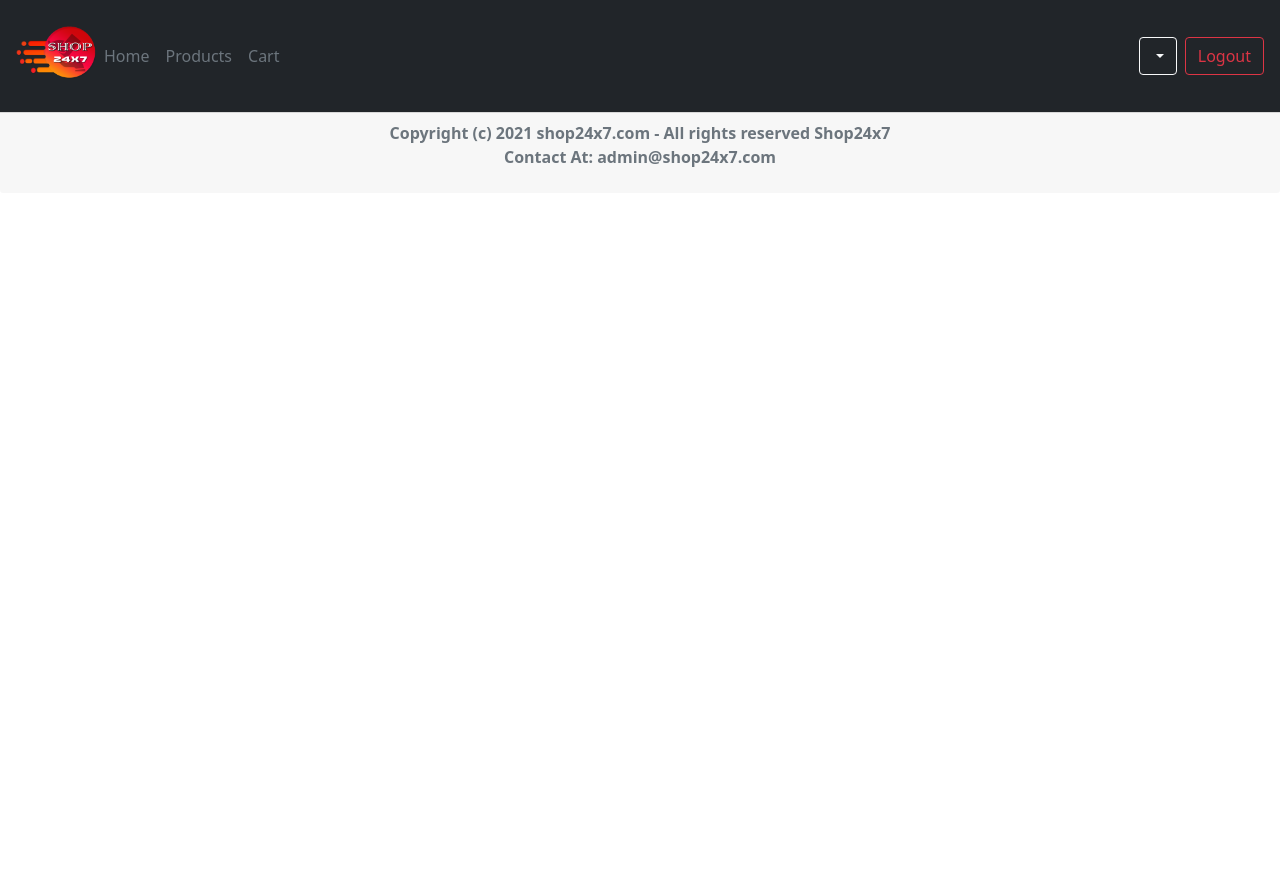
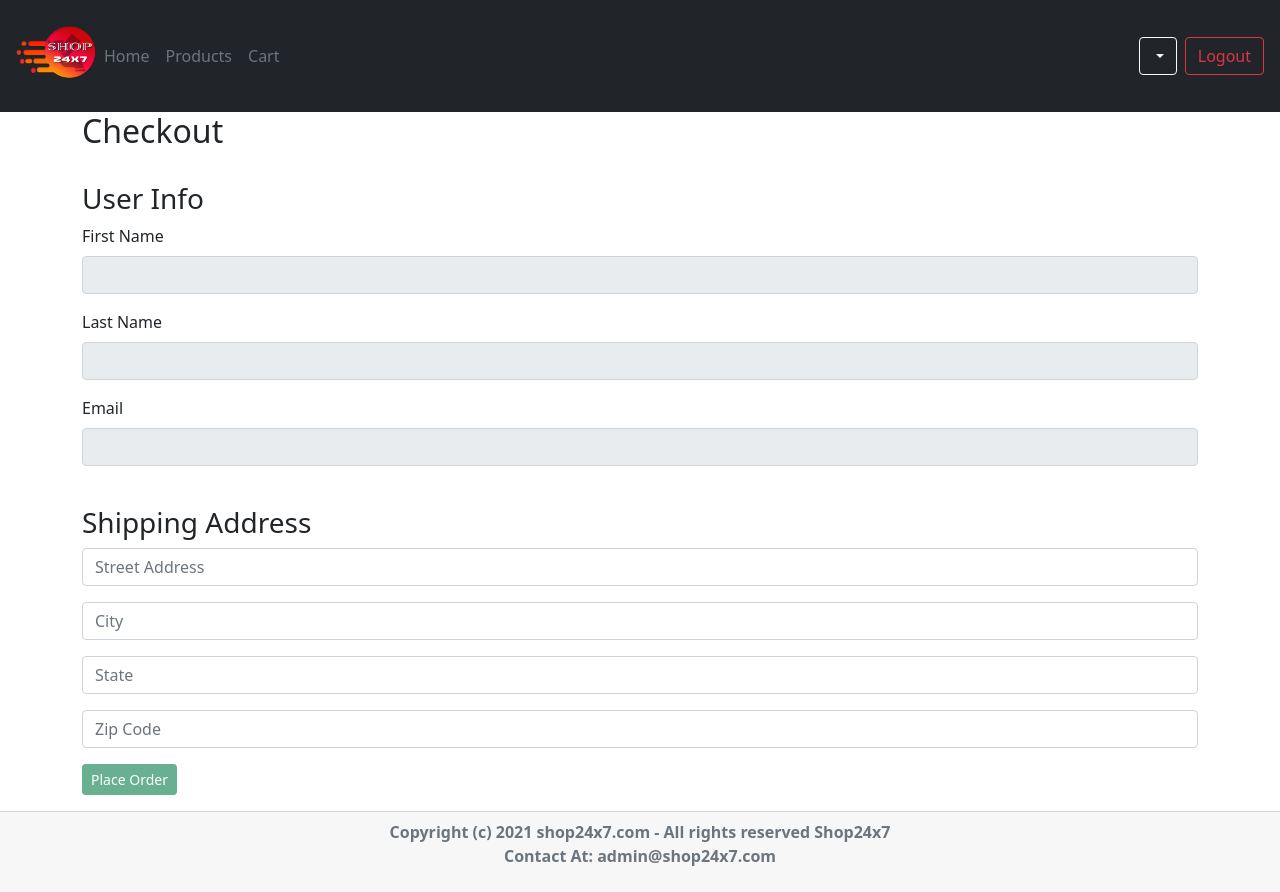
Before and after one commit to AJITHCHOWDARY/shop24x7_certification_project, an Angular app in the folder frontend/: page /checkout in a window 1280 px wide. Before the commit this address led to /. Before the commit the page ends 800 px from the top, so only its background shows below. Built offline with nearby package versions, Linux system fonts and the light colour scheme; no server answers; sample sign-in values are in the browser's storage.

Commit message:
Added checkout and order frontend logic

```diff
--- a/frontend/src/app/app-routing.module.ts
+++ b/frontend/src/app/app-routing.module.ts
@@ -21,6 +21,7 @@ import { CartComponent } from './cart/cart.component';
 import { ProductsComponent } from './products/products.component';
 import { OrdersComponent } from './orders/orders.component';
 import { AdminOrdersComponent } from './admin-orders/admin-orders.component';
+import { CheckoutComponent } from './checkout/checkout.component';
 
 const routes: Routes = [
   {path:'', redirectTo:'homepage', pathMatch:'full'},
@@ -42,7 +43,8 @@ const routes: Routes = [
   { path:'admin/manage-products', component:ManageProductsComponent, canActivate:[AuthGuard]},
   {path:'admin/manage-products/:id', component:ProductDetailsComponent, canActivate:[AuthGuard]},
   {path:'admin/manage-products/edit/:id', component:ProductUpdateComponent, canActivate:[AuthGuard]},
-  { path: 'cart', component: CartComponent},
+  {path: 'cart', component: CartComponent},
+  {path: 'checkout', component: CheckoutComponent},
   {path:'orders', component:OrdersComponent, canActivate:[AuthGuard]},
   {path:'admin/orders', component:AdminOrdersComponent, canActivate:[AuthGuard] }
 
--- a/frontend/src/app/app.module.ts
+++ b/frontend/src/app/app.module.ts
@@ -30,6 +30,7 @@ import { CartComponent } from './cart/cart.component';
 import { ProductsComponent } from './products/products.component';
 import { OrdersComponent } from './orders/orders.component';
 import { AdminOrdersComponent } from './admin-orders/admin-orders.component';
+import { CheckoutComponent } from './checkout/checkout.component';
 
 @NgModule({
   declarations: [
@@ -55,7 +56,8 @@ import { AdminOrdersComponent } from './admin-orders/admin-orders.component';
     CartComponent,
     ProductsComponent,
     OrdersComponent,
-    AdminOrdersComponent
+    AdminOrdersComponent,
+    CheckoutComponent
   ],
   imports: [
     BrowserModule,
--- a/frontend/src/app/cart/cart.component.html
+++ b/frontend/src/app/cart/cart.component.html
@@ -7,7 +7,7 @@
       </div>
       <div *ngIf="total !=0" class="card-footer">
         <p class="card-text"> Total: {{ total | currency }} </p>
-        <button (click)="confirm()" class="btn btn-success">Place Order</button>
+        <button routerLink='/checkout' (click)="confirm()" class="btn btn-success">Place Order</button>
         <button (click)="clear()" class="btn btn-danger">Clear Cart</button>
       </div>
     </div>
--- a/frontend/src/app/cart/cart.component.ts
+++ b/frontend/src/app/cart/cart.component.ts
@@ -19,10 +19,14 @@ export class CartComponent implements OnInit {
   }
 
   confirm(){
-    alert("Order is on the way!")
+
   }
 
   clear(){
     this._cartService.clearCart();
+    alert('Cart cleared.');
+    this._router.navigate(['/cart']).then(() => {
+      window.location.reload();
+    });
   }
 }
--- /dev/null
+++ b/frontend/src/app/checkout/checkout.component.html
@@ -0,0 +1,76 @@
+<div class="container" style="min-height:600px">
+	<h2>Checkout</h2>
+	<div class="checkout-form">
+
+        <br>
+        <h3>User Info</h3>
+        <!--User Info-->
+
+        <div class="mb-3">
+            <label for="firstname" class="form-label">First Name</label>
+            <input type="text" class="form-control" [(ngModel)]="user.firstName" name="firstName"
+            readonly/>
+        </div>
+        <div class="mb-3">
+            <label for="firstname" class="form-label">Last Name</label>
+            <input type="text" class="form-control" [(ngModel)]="user.lastName" name="lastName"
+            readonly/>
+        </div>
+        <div class="mb-3">
+            <label for="email" class="form-label">Email</label>
+            <input type="email" class="form-control" [(ngModel)]="user.username" name="username"
+            readonly/>
+        </div>
+
+        <br>
+
+		<form [formGroup]="checkoutForm" (ngSubmit)="checkout()" class="mb-3">
+            <h3>Shipping Address</h3>
+            <!--Shipping Info-->
+            <div class="mb-3">
+                <input type="text" name="streetAddress" formControlName="streetAddress"
+                    [ngClass]="{ 'is-invalid': f.streetAddress.touched && f.streetAddress.invalid }"
+                    class="form-control" placeholder="Street Address">
+                <div *ngIf="f.streetAddress.touched && f.streetAddress.invalid" class="invalid-feedback">
+                    <div *ngIf="f.streetAddress.errors?.required">Street Address is Required.</div>
+                </div>
+            </div>
+
+            <div class="mb-3">
+                <input type="text" name="city" formControlName="city"
+                    [ngClass]="{ 'is-invalid': f.city.touched && f.city.invalid }"
+                    class="form-control" placeholder="City">
+                <div *ngIf="f.city.touched && f.city.invalid" class="invalid-feedback">
+                    <div *ngIf="f.city.errors?.required">City is Required.</div>
+                </div>
+            </div>
+
+            <div class="mb-3">
+                <input type="text" name="state" formControlName="state"
+                    [ngClass]="{ 'is-invalid': f.state.touched && f.state.invalid }"
+                    class="form-control" placeholder="State">
+                <div *ngIf="f.state.touched && f.state.invalid" class="invalid-feedback">
+                    <div *ngIf="f.state.errors?.required">State is Required.</div>
+                </div>
+            </div>
+
+            <div class="mb-3">
+                <input type="text" name="zipCode" formControlName="zipCode"
+                    [ngClass]="{ 'is-invalid': f.zipCode.touched && f.zipCode.invalid }"
+                    class="form-control" placeholder="Zip Code">
+                <div *ngIf="f.zipCode.touched && f.zipCode.invalid" class="invalid-feedback">
+                    <div *ngIf="f.zipCode.errors?.required">Zip Code is Required.</div>
+                    <div *ngIf="f.zipCode.errors?.pattern" >Zip code must be numbers only.</div>
+                </div>
+            </div>
+
+			<div class="form-group">
+                <input type="submit" value="Place Order" [disabled]="!checkoutForm.valid"
+                class="btn btn-success btn-sm" />
+			</div>
+
+    	</form>
+
+</div>
+
+</div>
--- /dev/null
+++ b/frontend/src/app/checkout/checkout.component.ts
@@ -0,0 +1,100 @@
+import { HttpClient } from '@angular/common/http';
+import { Component, OnInit } from '@angular/core';
+import { FormBuilder, FormGroup, Validators } from '@angular/forms';
+import { Router } from '@angular/router';
+import { OrderModel } from '../models/order';
+import { Product } from '../models/product';
+import { User } from '../models/user';
+import { CartService } from '../services/cart.service';
+import { UserService } from '../services/user.service';
+
+@Component({
+  selector: 'app-checkout',
+  templateUrl: './checkout.component.html',
+  styleUrls: ['./checkout.component.css']
+})
+export class CheckoutComponent implements OnInit {
+
+  id:any;
+  user :User = new User();
+  checkoutForm: FormGroup;
+
+  items = this._cartService.getItems();
+  total = this._cartService.getTotal();
+
+  constructor(private _cartService : CartService, private _formBuilder:FormBuilder, private _httpClient:HttpClient, private _userService: UserService, private _router : Router) { }
+
+  ngOnInit(): void {
+
+    if (localStorage.getItem('isLoggedIn') === 'true'){
+          this.id = localStorage.getItem('id');
+          console.log(this.id);
+
+          this._userService.getUserById(this.id).subscribe(result=>{
+
+          this.user=result;
+        },error=>{
+          console.log(error);
+        })
+      } else {
+        alert('Please log in.');
+        this._router.navigate(['/login']);
+      }
+
+      this.checkoutForm = this._formBuilder.group({
+        streetAddress:['', [Validators.required]],
+        city:['', [Validators.required]],
+        state:['', [Validators.required]],
+        zipCode:['', [Validators.required, Validators.pattern('^\\d*$')]],
+      });
+
+    }
+
+    get f(){
+      return this.checkoutForm.controls;
+    }
+
+    checkout(){
+
+      let address = this.checkoutForm.get('streetAddress').value +", "+
+                    this.checkoutForm.get('city').value + ", "+
+                    this.checkoutForm.get('state').value + ", "+
+                    this.checkoutForm.get('zipCode').value
+
+      this.user.address = address;
+
+      this._userService.updateUser(this.id, this.user).subscribe(result=>{
+        console.log(result)
+      }, error=>{
+        console.log(error)
+      })
+
+      let order = new OrderModel();
+        order.userId = this.id;
+        order.userEmail = this.user.username as string;
+        let stringifiedCart = [];
+        this.items.forEach((item) => {
+          stringifiedCart.push(this.prettifyItem(item))
+      });
+
+        order.items = stringifiedCart;
+        order.total = this.total;
+
+      sessionStorage.removeItem('cart');
+      this._cartService.clearCart();
+
+      this._httpClient.post('http://localhost:8080/orders',order).subscribe(result=>{
+          alert(result['message']);
+          this._router.navigate(['/orders']);
+        },(err)=>{console.log(err) })
+
+    }
+
+    prettifyItem(item : Product) : string{
+
+      let pretty = "Product Name: " + item.productName + " | " +
+                    "Product Price: " + item.price
+
+      return pretty;
+    }
+  }
--- a/frontend/src/app/orders/orders.component.html
+++ b/frontend/src/app/orders/orders.component.html
@@ -7,7 +7,7 @@
         </div>
         <div class="card-body">
             <ul *ngFor="let item of order.items">
-                <li>{{item }}</li>
+                <li>{{item}}</li>
             </ul>
             <!-- <b> {{order.userEmail}}</b><br/> -->
         </div>
```
Also changed, not shown: frontend/src/app/checkout/checkout.component.css (added), 2 other files (tests, documents, lock files or other folders).
